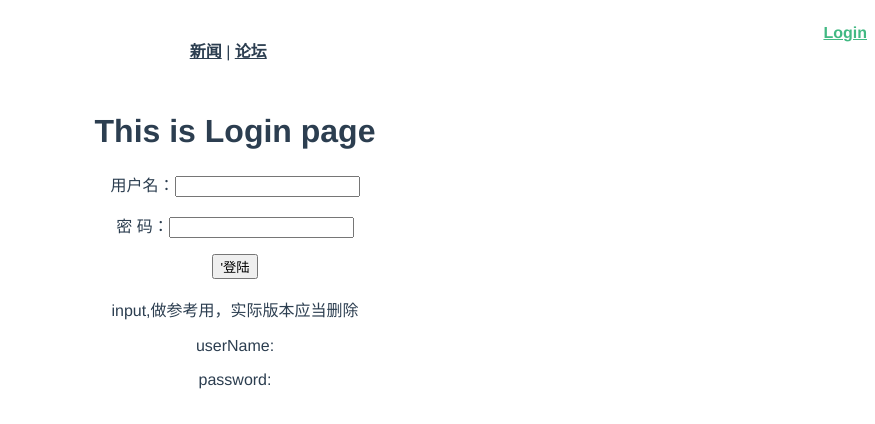
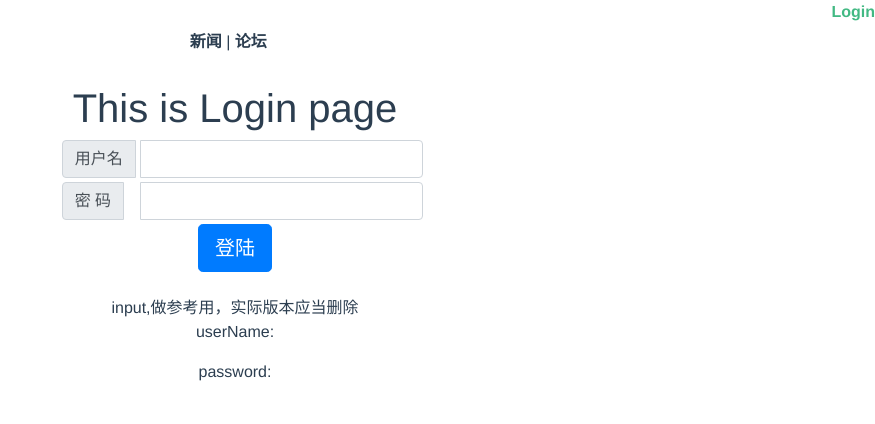
Before and after one commit to Shine-Fan/hsy-client, a Vue app: page /#/Login in a window 1280 px wide. Shown: the top 424 px of the page, without its empty margins (405-1280 px from the left). Built offline with nearby package versions, Linux system fonts and the light colour scheme.

Commit message:
update README, import bootstrap-vue

```diff
--- a/package.json
+++ b/package.json
@@ -12,7 +12,8 @@
     "core-js": "^2.6.5",
     "vue": "^2.6.10",
     "vue-router": "^3.0.3",
-    "vuex": "^3.0.1"
+    "vuex": "^3.0.1",
+    "bootstrap-vue": "latest"
   },
   "devDependencies": {
     "@vue/cli-plugin-babel": "^3.8.0",
--- a/src/main.js
+++ b/src/main.js
@@ -1,9 +1,13 @@
 import Vue from 'vue'
 import App from './App.vue'
 import router from './router'
+import BootstrapVue from 'bootstrap-vue'
+import 'bootstrap/dist/css/bootstrap.css'
+import 'bootstrap-vue/dist/bootstrap-vue.css'
 
-Vue.config.productionTip = false
+Vue.config.productionTip = false;
 
+Vue.use(BootstrapVue);
 new Vue({
   router,
   render: h => h(App)
--- a/src/views/LoginPage.vue
+++ b/src/views/LoginPage.vue
@@ -1,15 +1,25 @@
 <template>
-    <div id="LoginBody">
-        <div>
-            <h1>This is Login page</h1>
-            <p>用户名：<input type="text" v-model="userName"/></p>
-            <p>密  码：<input type="password" v-model="userPWD"/></p>
-            <input type="submit" value="'登陆" v-on:click="LoginPost"/>
-            <br/>
-            <br/>
-
-            <div>input,做参考用，实际版本应当删除<p>userName:{{ userName }}</p><p> password:{{ userPWD }}</p></div>
+    <div id="LoginBody" class="container col-md-6">
+        <h1>This is Login page</h1>
+        <div class="input-group justify-content-center">
+            <div class="input-group col-md-8 mb-1">
+                <div class="input-group-prepend col-md-3">
+                    <label class="input-group-text">用户名</label>
+                </div>
+                <input type="text" v-model="userName" class="form-control"/>
+            </div>
+            <div class="input-group col-md-8">
+                <div class="input-group-prepend col-md-3 mb-1">
+                    <label class="input-group-text">密 码</label>
+                </div>
+                <input type="password" v-model="userPWD" class="form-control"/>
+            </div>
+            <div class="input-group col-md-6 justify-content-center">
+                <input type="submit" value="登陆" class="btn btn-primary btn-lg" v-on:click="LoginPost"/>
+            </div>
         </div>
+        <br/>
+        <div>input,做参考用，实际版本应当删除<p>userName:{{ userName }}</p><p> password:{{ userPWD }}</p></div>
     </div>
 </template>
 
@@ -20,7 +30,7 @@
     import axios from 'axios'
 
     Vue.use(axios);
-    var defaultData={userName:"defaultUserName",userPWD:90000};
+    // var defaultData={userName:"defaultUserName",userPWD:90000};
 
     export default {
         name: 'LoginPage',
--- a/src/views/NewsPage.vue
+++ b/src/views/NewsPage.vue
@@ -27,7 +27,7 @@ export default {
   // },
   data(){
     return {
-      headNews:"@/assets/logo.png"
+      headNews:require('@/assets/logo.png')
     }
   }
   // props:{
```
Also changed, not shown: 1 other file (tests, documents, lock files or other folders).
